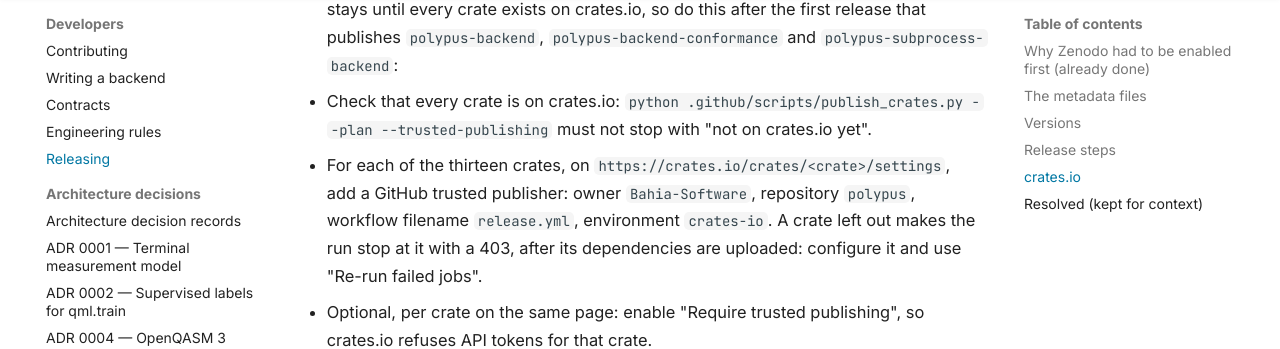
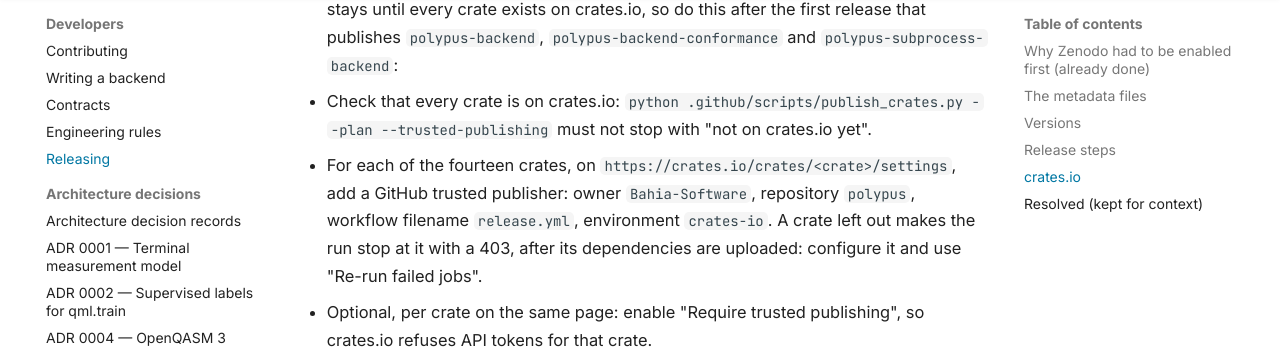
Before and after one commit to Bahia-Software/polypus, an MkDocs documentation site: the page built from docs/RELEASING.md, in a window 1280 px wide and 900 px high, scrolled down 4285 px. Shown: the part 105-454 px from the top of the window. Built offline with MkDocs 1.6.1 and Material for MkDocs 9.7.7, drawn with Linux system fonts in a browser that asks for light colours; plug-ins that fetch from the network failed and are left out; comment, search, counter and statistics services are not loaded.

Commit message:
docs(releasing): the trusted-publisher step covers all fourteen crates

```diff
--- a/docs/RELEASING.md
+++ b/docs/RELEASING.md
@@ -161,7 +161,7 @@
   1. Check that every crate is on crates.io:
      `python .github/scripts/publish_crates.py --plan --trusted-publishing`
      must not stop with "not on crates.io yet".
-  2. For each of the thirteen crates, on
+  2. For each of the fourteen crates, on
      `https://crates.io/crates/<crate>/settings`, add a GitHub trusted
      publisher: owner `Bahia-Software`, repository `polypus`, workflow
      filename `release.yml`, environment `crates-io`. A crate left out makes
```
